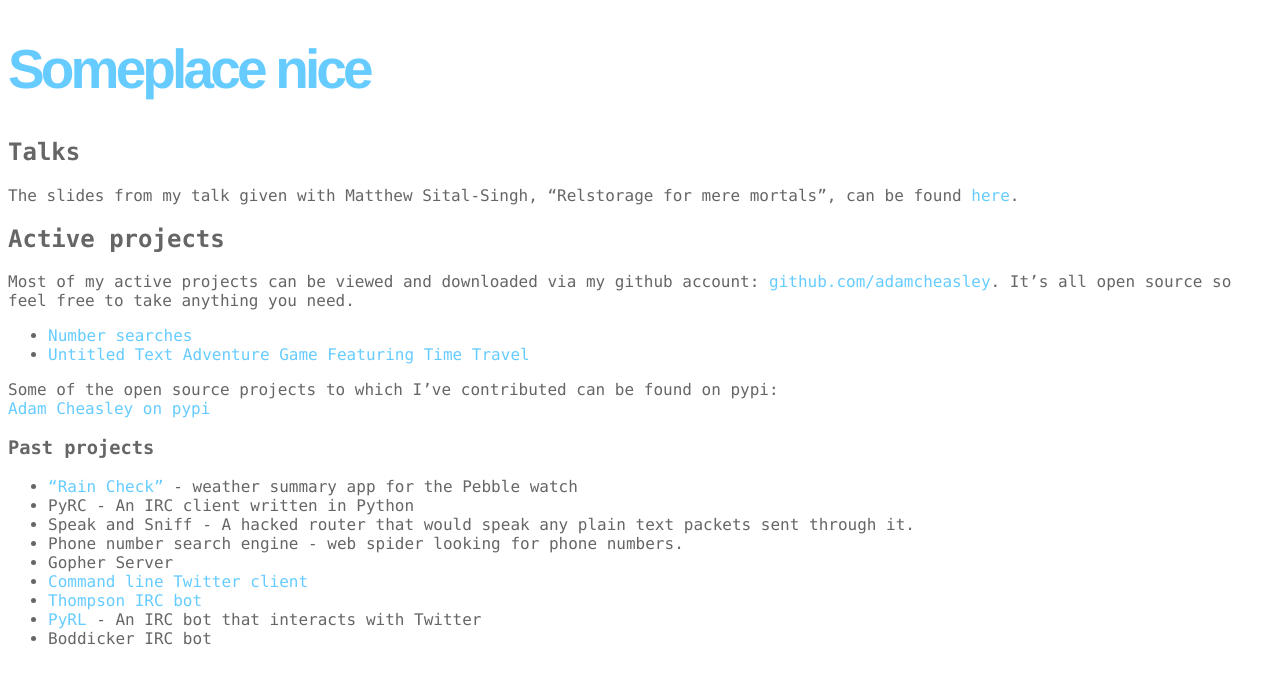
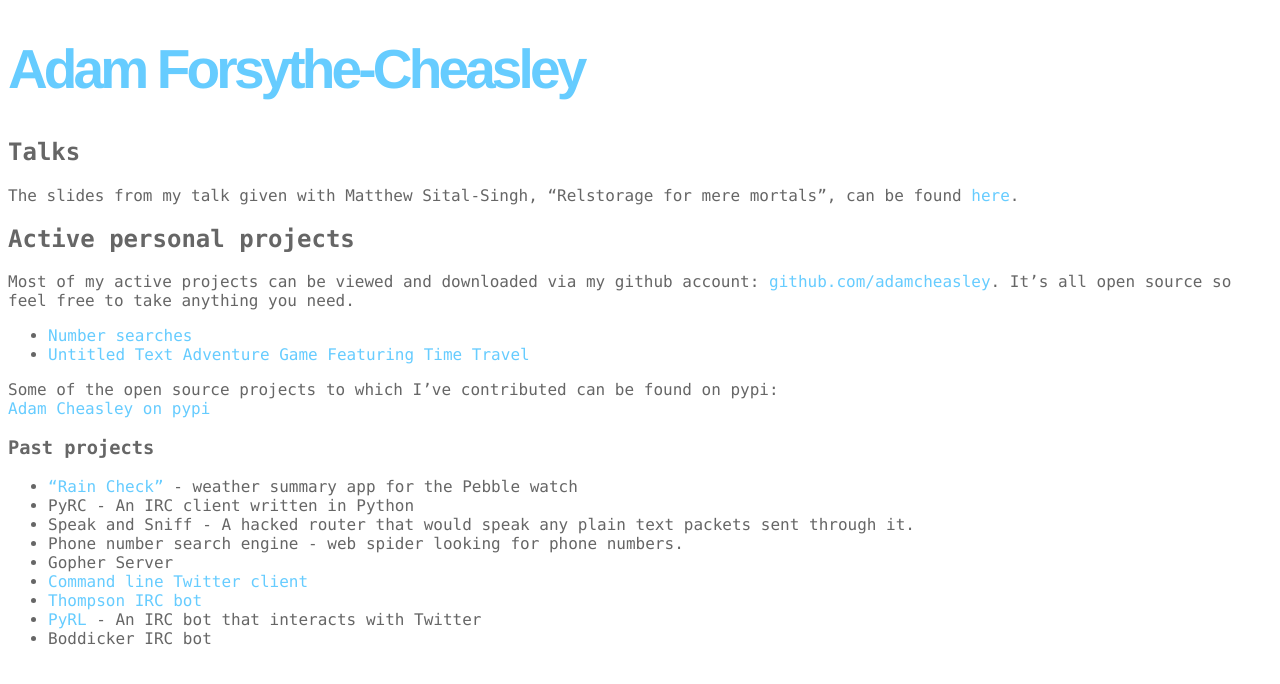
Before and after one commit to adamcheasley/adamcheasley.github.io, a Jekyll site: the page built from projects.md, in a window 1280 px wide. Shown: the top 684 px of the page. Built offline with Jekyll 4.4.1, drawn with Linux system fonts in a browser that asks for light colours.

Commit message:
Update projects.md

```diff
--- a/projects.md
+++ b/projects.md
@@ -3,7 +3,7 @@ title: Projects
 layout: default
 ---
 
-# [Someplace nice](/)
+# [Adam Forsythe-Cheasley](/)
 
 ## Talks
 
@@ -11,7 +11,7 @@ layout: default
 The slides from my talk given with Matthew Sital-Singh, "Relstorage for mere mortals", can be found [here](https://docs.google.com/presentation/d/1zeJ7MiMitejAdSSUkntHrqHs_Iu9h4q1vYJ1GwQbnpI/edit?usp=sharing).
 
 
-## Active projects
+## Active personal projects
 
 Most of my active projects can be viewed and downloaded via my github account: [github.com/adamcheasley](https://github.com/adamcheasley). It's all open source so feel free to take anything you need.
 
```
